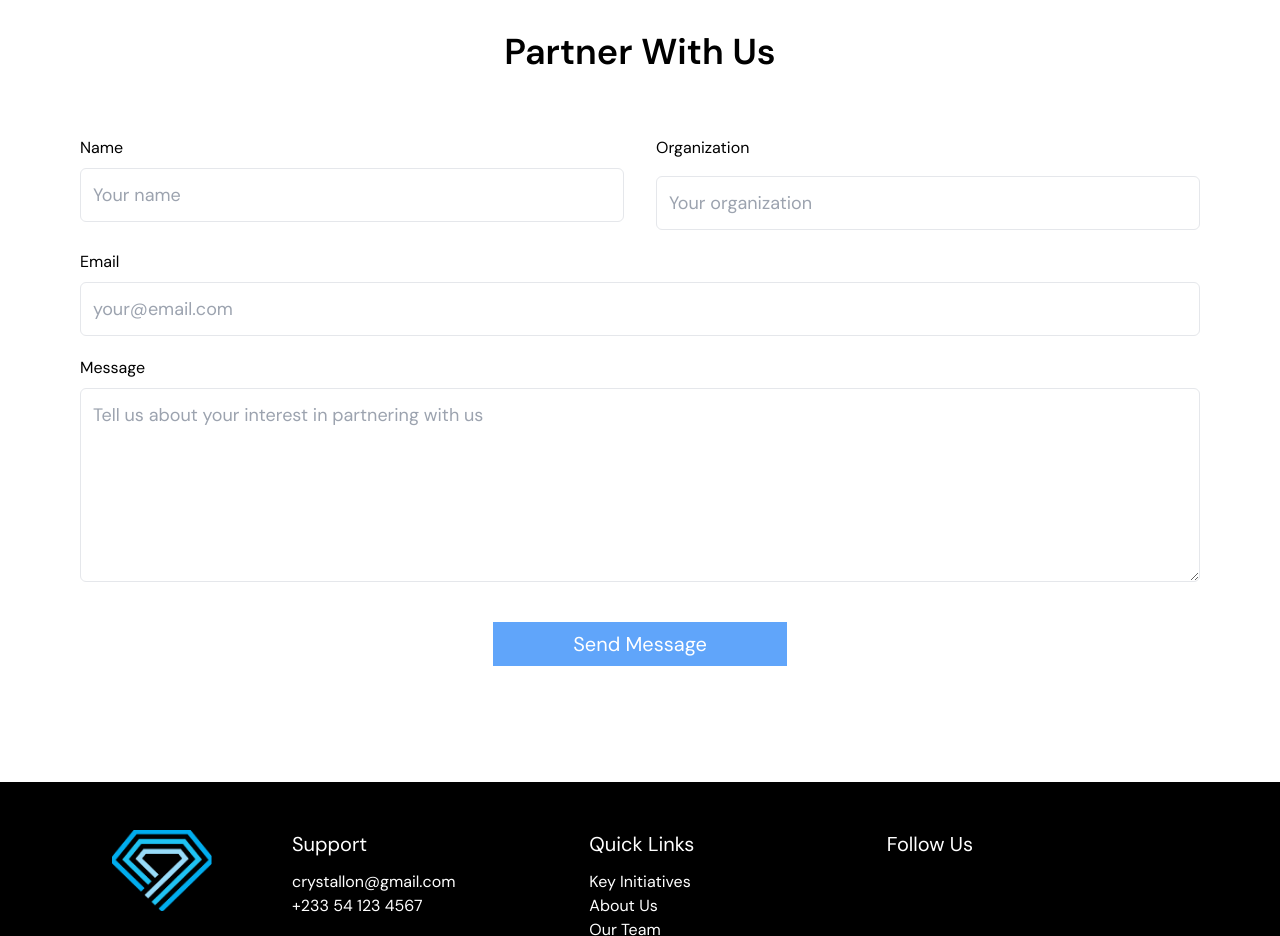
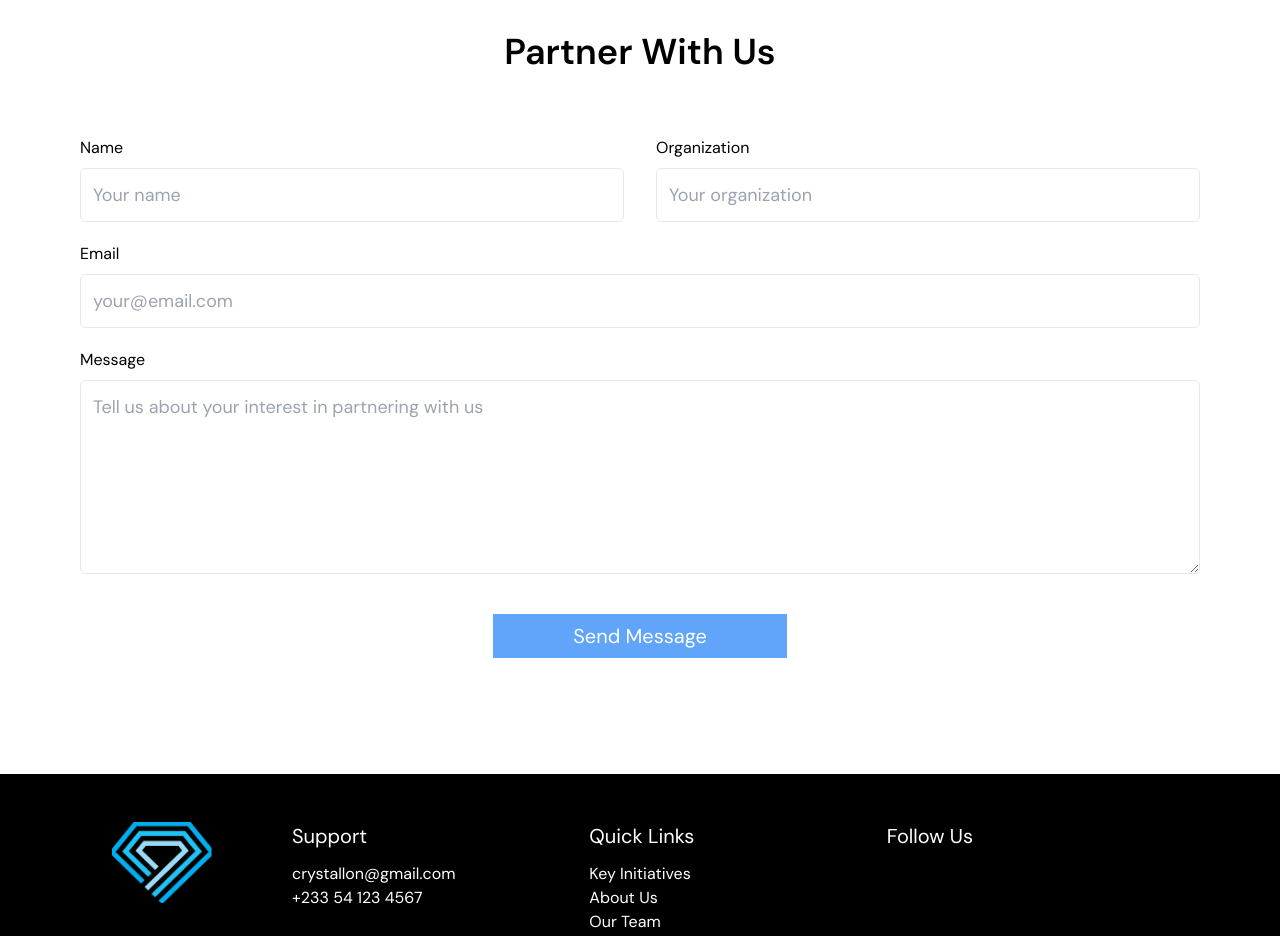
Before and after one commit to aetech24/crystallon, a Next.js app: page / in a window 1280 px wide. Shown: the part 2900-3836 px from the top of the page. Built offline with nearby package versions, Linux system fonts and the light colour scheme.

Commit message:
Adjusted some mistakes

```diff
--- a/app/page.tsx
+++ b/app/page.tsx
@@ -63,7 +63,7 @@
             <label className="flex flex-col gap-2">Name
               <input type="text" placeholder="Your name" className="md:text-lg p-2 md:p-3 border rounded-md outline-none w-full"/>
             </label>
-            <label className="flex flex-col gap-4">Organization
+            <label className="flex flex-col gap-2">Organization
               <input type="text" placeholder="Your organization" className="md:text-lg p-2 md:p-3 border rounded-md outline-none w-full"/>
             </label>
           </div>
```
